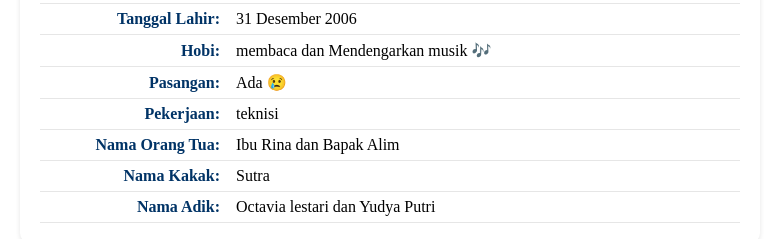
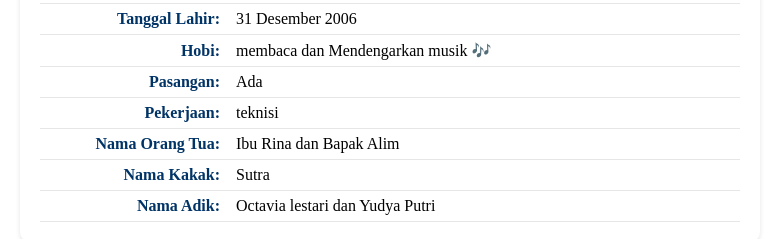
Before and after one commit to 2511500092-RESTU/2511500092-PWD-TI1J-2526O, a plain HTML site: page pertemuan-03/index.html in a window 1280 px wide. Shown: the part 426-665 px from the top of the page, 250-1029 px from the left. Drawn offline with Linux system fonts and the light colour scheme.

```diff
--- a/pertemuan-03/index.html
+++ b/pertemuan-03/index.html
@@ -78,7 +78,7 @@
             <p><strong>Tempat Lahir:</strong>Pangkalpinang</p>
             <p><strong>Tanggal Lahir:</strong>31 Desember 2006</p>
             <p><strong>Hobi:</strong>membaca dan Mendengarkan musik &#127926;</p>
-            <p><strong>Pasangan:</strong>Ada &#128546;</p>
+            <p><strong>Pasangan:</strong>Ada</p>
             <p><strong>Pekerjaan:</strong>teknisi</p>
             <p><strong>Nama Orang Tua:</strong>Ibu Rina dan Bapak Alim</p>
             <p><strong>Nama Kakak:</strong>Sutra</p>
```
